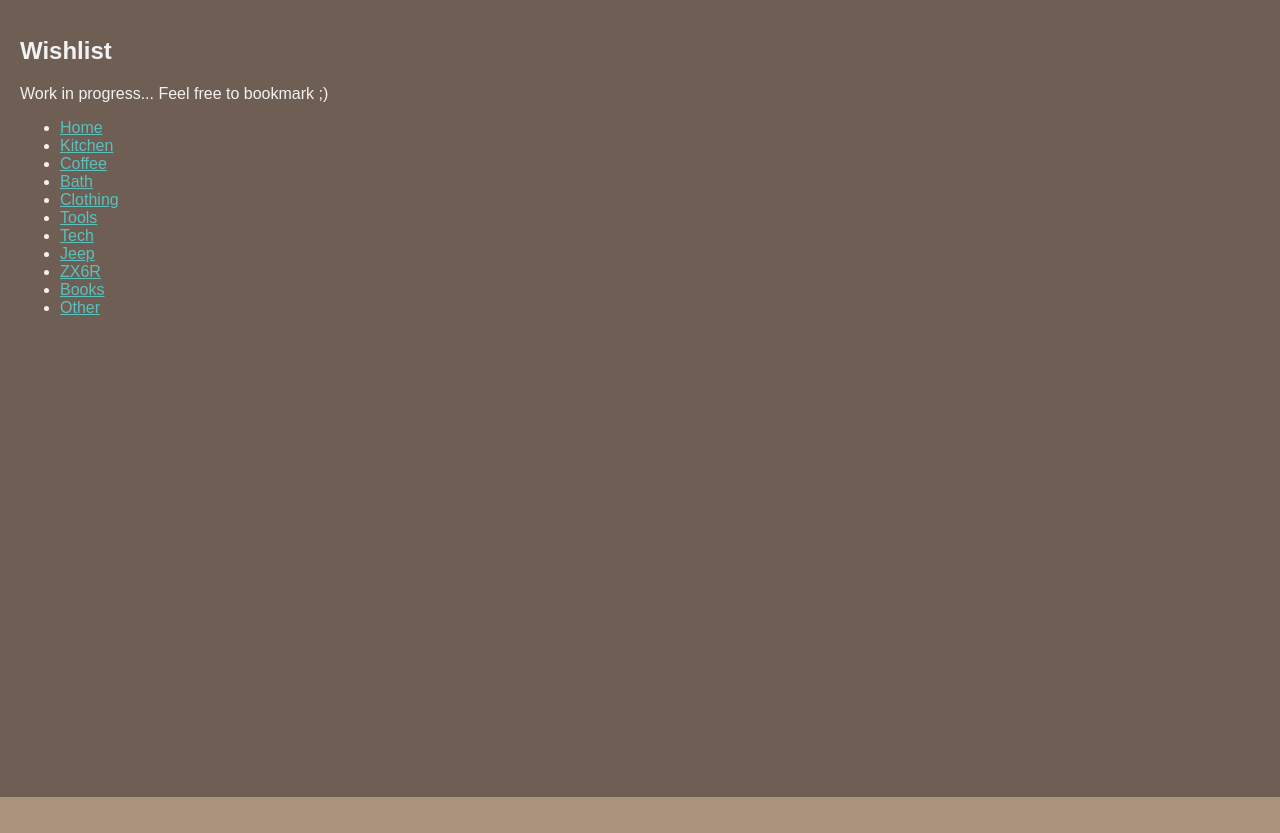
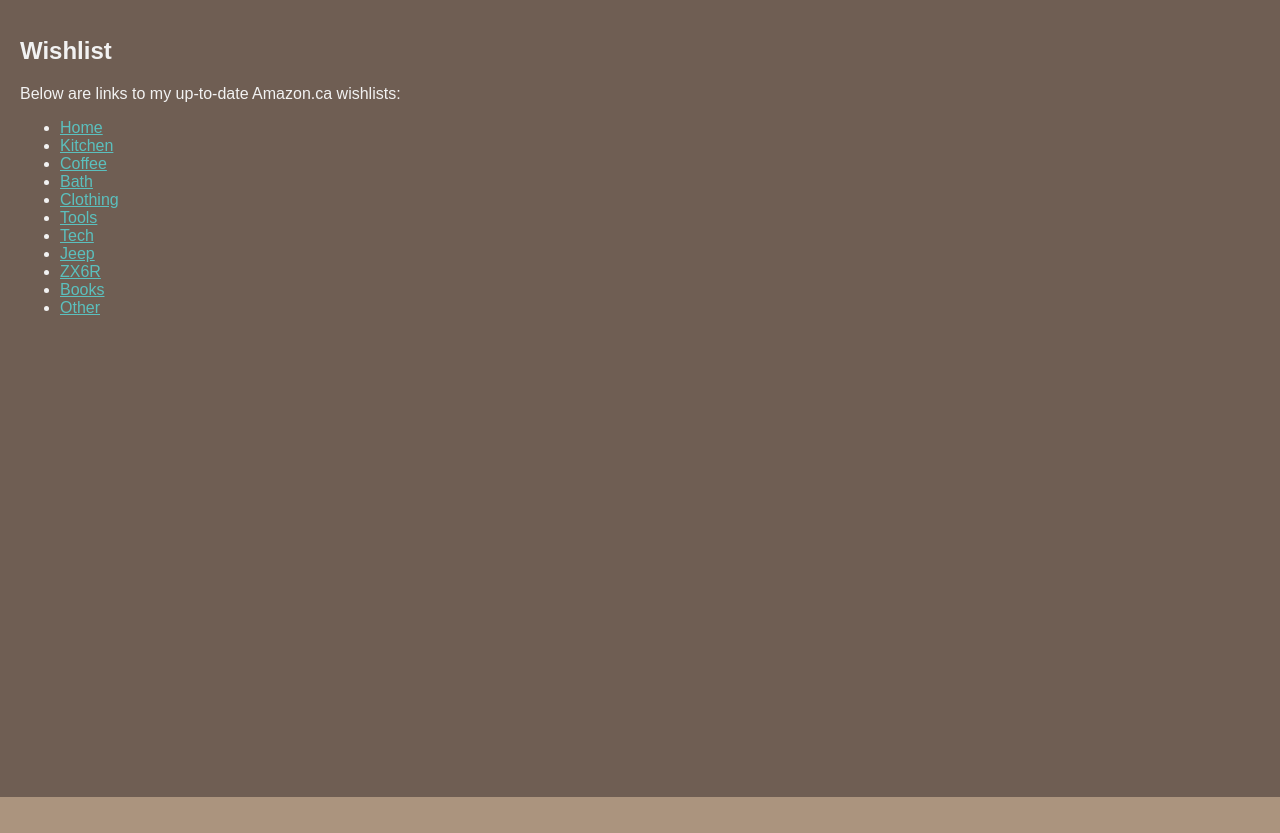
Before and after one commit to seth506/seth506.github.io, a plain HTML site: page wishlist.html in a window 1280 px wide. Shown: the part 49-882 px from the top of the page. Drawn offline with Linux system fonts and the light colour scheme.

Commit message:
Added text

```diff
--- a/wishlist.html
+++ b/wishlist.html
@@ -76,7 +76,7 @@ body {
 
 <div class="content">
   <h2>Wishlist</h2>
-  <p>Work in progress... Feel free to bookmark ;)</p>
+  <p>Below are links to my up-to-date Amazon.ca wishlists:</p>
   <ul>
   <li><a href="https://www.amazon.ca/hz/wishlist/ls/1UG7MHJB8TQQF" target="_blank">Home</a></li>
  <li><a href="https://www.amazon.ca/hz/wishlist/ls/6VRQQM8J394Z" target="_blank">Kitchen</a></li>
```
